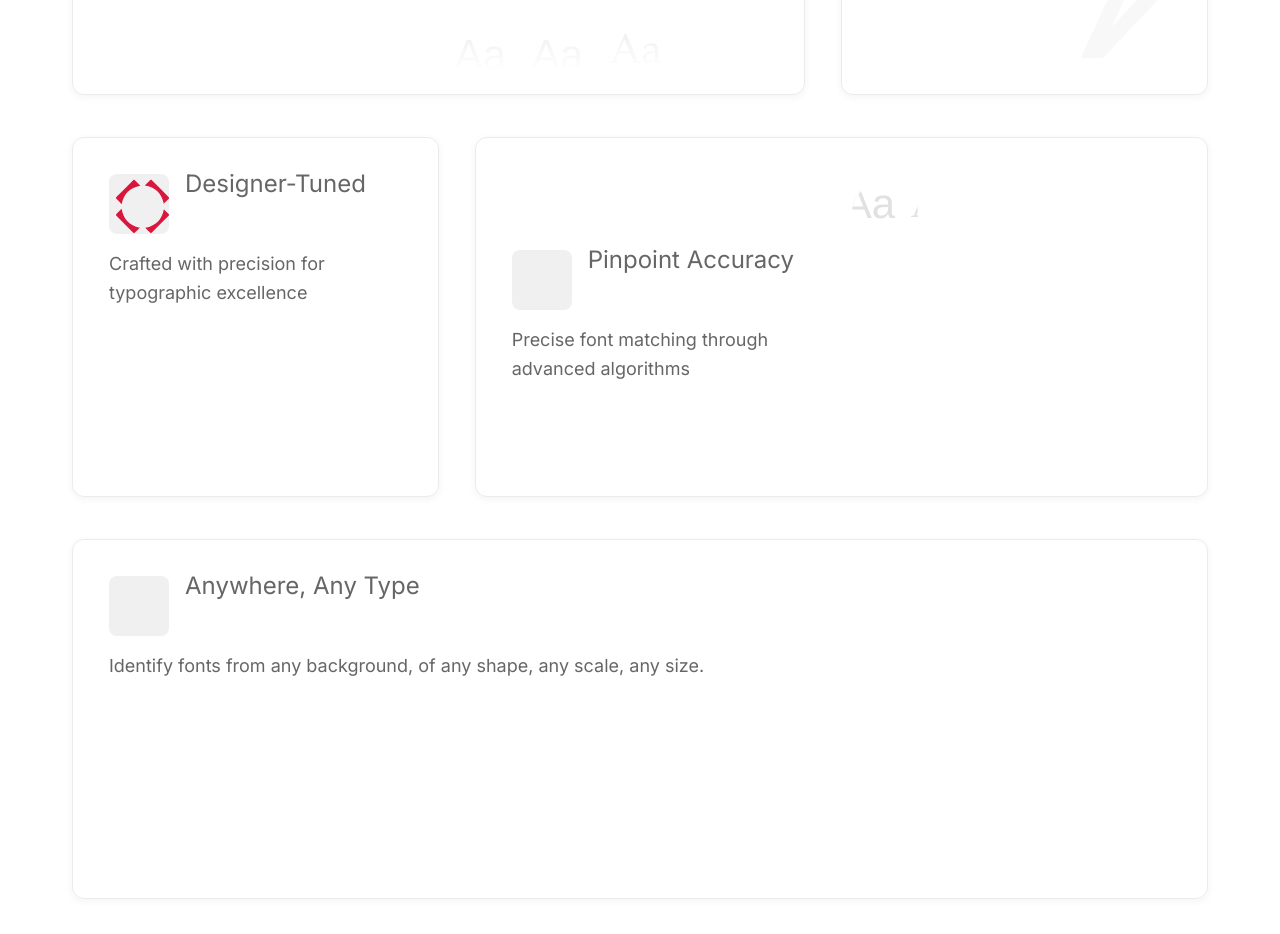
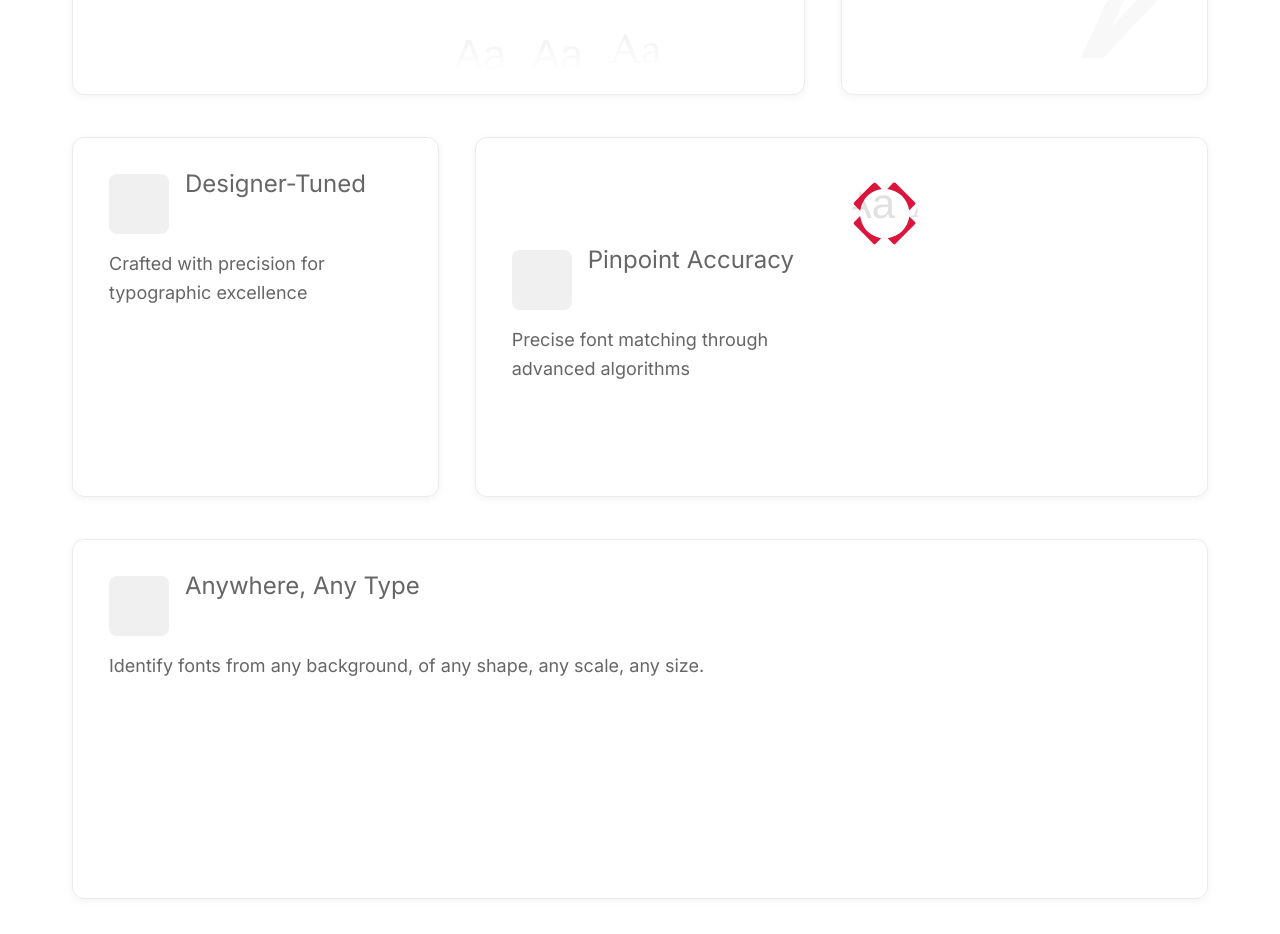
Before and after one commit to ajamous1/my-type.ai, a Next.js app: page / in a window 1280 px wide. Shown: the part 1480-2414 px from the top of the page. Built offline with nearby package versions, Linux system fonts and the light colour scheme.

Commit message:
just need to fix the animation, add a grid and a few other tweaks for pinpoint

```diff
--- a/src/components/landing-page/assets/grid/PinpointAccuracyCard.tsx
+++ b/src/components/landing-page/assets/grid/PinpointAccuracyCard.tsx
@@ -40,7 +40,6 @@ export default function PinpointAccuracyCard({ title, description, size = 'large
       const minY = MARGIN;
       const maxX = bounds.width - MARGIN;
       const maxY = bounds.height - MARGIN;
-
       const moveSpeed = 0.004;
 
       if (isPaused) {
@@ -74,12 +73,15 @@ export default function PinpointAccuracyCard({ title, description, size = 'large
       const easedY = mousePos.y + (y - mousePos.y) * 0.08;
 
       setMousePos({ x: easedX, y: easedY });
+
+      // Set the mask position
       container.style.setProperty('--mask-x', `${easedX}px`);
       container.style.setProperty('--mask-y', `${easedY}px`);
 
-      const crosshair = crosshairRef.current;
-      if (crosshair) {
-        crosshair.style.transform = `translate(${easedX}px, ${easedY}px)`;
+      // Set the crosshair position to match the mask position
+      if (crosshairRef.current) {
+        crosshairRef.current.style.left = `${easedX}px`;
+        crosshairRef.current.style.top = `${easedY}px`;
       }
 
       frame = requestAnimationFrame(animate);
@@ -111,12 +113,15 @@ export default function PinpointAccuracyCard({ title, description, size = 'large
     const easedY = mousePos.y + (y - mousePos.y) * 0.2;
 
     setMousePos({ x: easedX, y: easedY });
+
+    // Set the mask position
     container.style.setProperty('--mask-x', `${easedX}px`);
     container.style.setProperty('--mask-y', `${easedY}px`);
 
-    const crosshair = crosshairRef.current;
-    if (crosshair) {
-      crosshair.style.transform = `translate(${easedX}px, ${easedY}px)`;
+    // Set the crosshair position to match the mask position
+    if (crosshairRef.current) {
+      crosshairRef.current.style.left = `${easedX}px`;
+      crosshairRef.current.style.top = `${easedY}px`;
     }
   };
 
@@ -136,17 +141,19 @@ export default function PinpointAccuracyCard({ title, description, size = 'large
 
       const progress = Math.min(1, (t - start) / duration);
       const ease = 1 - Math.pow(1 - progress, 2);
-
       const x = x0 + (x1 - x0) * ease;
       const y = y0 + (y1 - y0) * ease;
 
       setMousePos({ x, y });
+
+      // Set the mask position
       container.style.setProperty('--mask-x', `${x}px`);
       container.style.setProperty('--mask-y', `${y}px`);
 
-      const crosshair = crosshairRef.current;
-      if (crosshair) {
-        crosshair.style.transform = `translate(${x}px, ${y}px)`;
+      // Set the crosshair position to match the mask position
+      if (crosshairRef.current) {
+        crosshairRef.current.style.left = `${x}px`;
+        crosshairRef.current.style.top = `${y}px`;
       }
 
       if (progress < 1) {
@@ -163,17 +170,22 @@ export default function PinpointAccuracyCard({ title, description, size = 'large
 
   useEffect(() => {
     const container = containerRef.current;
-    const crosshair = crosshairRef.current;
-    if (container && crosshair) {
+    if (container) {
       container.style.setProperty('--mask-x', `${defaultPos.x}px`);
       container.style.setProperty('--mask-y', `${defaultPos.y}px`);
-      crosshair.style.transform = `translate(${defaultPos.x}px, ${defaultPos.y}px)`;
+
+      // Set initial crosshair position
+      if (crosshairRef.current) {
+        crosshairRef.current.style.left = `${defaultPos.x}px`;
+        crosshairRef.current.style.top = `${defaultPos.y}px`;
+      }
+
       setTimeout(() => setMode('auto'), 500);
     }
   }, []);
 
   return (
-    <>
+    <div className={styles.cardWrapper}>
       <div
         className={`${styles.bentoCard} ${styles[size]}`}
         onMouseEnter={() => setMode('auto')}
@@ -189,7 +201,7 @@ export default function PinpointAccuracyCard({ title, description, size = 'large
             <p>{description}</p>
           </div>
 
-          <div ref={containerRef} className={styles.pinpointContainer}>
+          <div ref={containerRef} className={styles.pinpointContainer} style={{ position: 'relative' }}>
             <div
               className={styles.fontGridStatic}
               onMouseEnter={handleFontGridEnter}
@@ -204,12 +216,21 @@ export default function PinpointAccuracyCard({ title, description, size = 'large
                 </span>
               ))}
             </div>
+
+            {/* Crosshair positioned inside the container with the same coordinates as the mask */}
+            <div
+              ref={crosshairRef}
+              className={styles.crosshair}
+              style={{
+                position: 'absolute',
+                pointerEvents: 'none',
+                zIndex: 5,
+                transform: 'translate(-50%, -50%)'
+              }}
+            />
           </div>
         </div>
       </div>
-
-      {/* Crosshair (overlay layer) */}
-      <div ref={crosshairRef} className={styles.crosshair} />
-    </>
+    </div>
   );
 }
--- a/src/styles/BentoGrid.module.css
+++ b/src/styles/BentoGrid.module.css
@@ -345,16 +345,17 @@
   cursor: crosshair;
 }
 
-/* Crosshair is now completely separate from the mask */
 .crosshair {
   position: absolute;
-  width: 60px;
-  height: 60px;
+  width: 70px;
+  height: 70px;
+  top: 0;
+  left: 0;
   transform: translate(-50%, -50%);
   background: url('/assets/elements/crosshair.svg') no-repeat center center;
   background-size: contain;
   pointer-events: none;
-  z-index: 10;
+  z-index: 5;
 }
 
 
```
